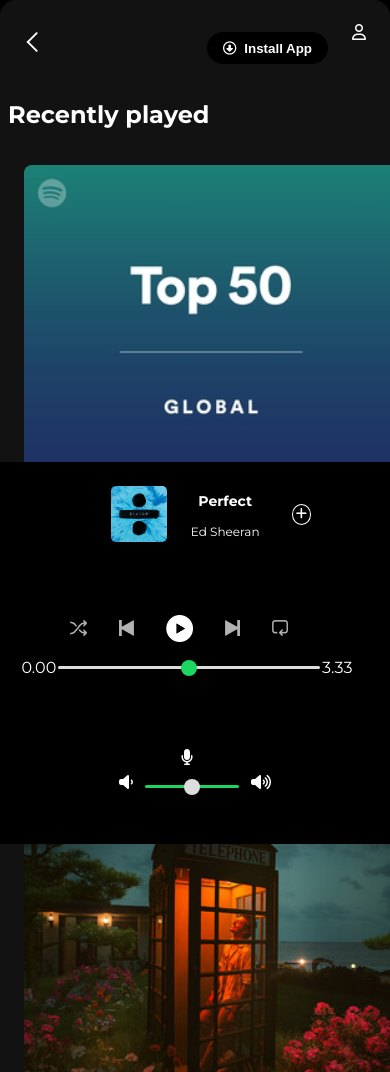
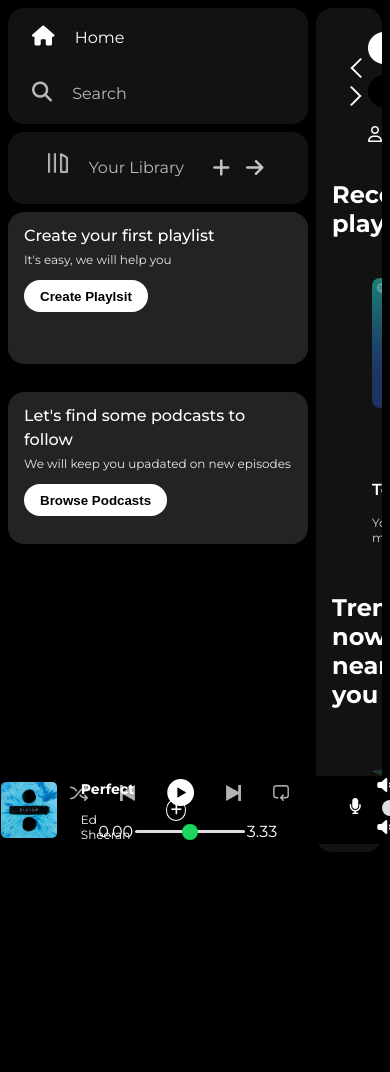
Before and after one commit to abhijit5883/spotify-clone, a plain HTML site: page index.html in a window 390 px wide. Shown: the top 1072 px of the page. After the commit the page ends 976 px from the top, so only its background shows below. Drawn offline with Linux system fonts and the light colour scheme.

Commit message:
Update style.css

```diff
--- a/style.css
+++ b/style.css
@@ -340,93 +340,3 @@ a{
 .mice{
     margin-right: 1rem;
 }
-/* MOBILE RESPONSIVENESS */
-@media (max-width: 768px) {
-  .main {
-    flex-direction: column;
-    height: auto;
-    padding: 0;
-  }
-
-  .sidebar {
-    display: none;
-  }
-
-  .main-content {
-    padding: 0.5rem;
-  }
-
-  .card {
-    width: 100%;
-    margin: 1rem 0;
-  }
-
-  .cards_container,
-  .chart,
-  .artists {
-    flex-direction: column;
-    align-items: center;
-    padding: 0;
-    margin: 0;
-  }
-
-  .artists-img {
-    width: 80%;
-    text-align: center;
-  }
-
-  .artist {
-    height: 120px;
-    width: 120px;
-  }
-
-  .music-player {
-    flex-direction: column;
-    height: auto;
-    padding: 1rem 0;
-  }
-
-  .album,
-  .player,
-  .control {
-    width: 100%;
-    text-align: center;
-  }
-
-  .album-content {
-    justify-content: center;
-    margin-bottom: 1rem;
-  }
-
-  .control-icon {
-    flex-direction: column;
-    gap: 0.5rem;
-  }
-
-  .nav-badge {
-    display: flex;
-    flex-wrap: wrap;
-    justify-content: center;
-    gap: 0.5rem;
-  }
-
-  .hide {
-    display: none !important;
-  }
-
-  .play {
-    left: auto;
-    bottom: 20px;
-    display: block;
-    margin: 0 auto;
-  }
-
-  .footer {
-    height: auto;
-    padding: 1rem 0;
-  }
-
-  .line {
-    width: 80%;
-  }
-}
```
